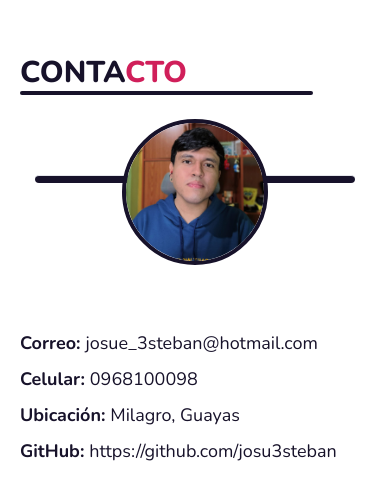
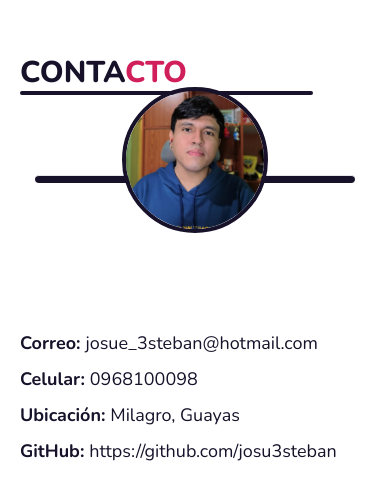
Before and after one commit to josu3steban/personal-portfolio, a React (Vite) app: page / in a window 390 px wide. Shown: the part 5644-6143 px from the top of the page. Built offline with nearby package versions, Linux system fonts and the light colour scheme.

Commit message:
Ajustando imagen

```diff
--- a/src/components/Contact.jsx
+++ b/src/components/Contact.jsx
@@ -32,7 +32,7 @@ export const Contact = () => {
 
               <hr className='sm:h-2 sm:w-11/12 h-3 w-5/6 rounded-full bg-[#17122A] '/>
 
-              <img src={ImgJT} alt="foto de perfil" className='sm:border-4 sm:bottom-16 sm:w-5/12 w-2/12 rounded-full relative bottom-24 border-8 border-[#17122A]'/>
+              <img src={ImgJT} alt="foto de perfil" className='sm:border-4 sm:bottom-18 sm:w-5/12 w-2/12 rounded-full relative bottom-24 border-8 border-[#17122A]'/>
 
               <div className="sm:w-full sm:flex-col sm:text-lg sm:gap-2 w-10/12 text-2xl flex justify-between text-[#17122A]">
 
```
